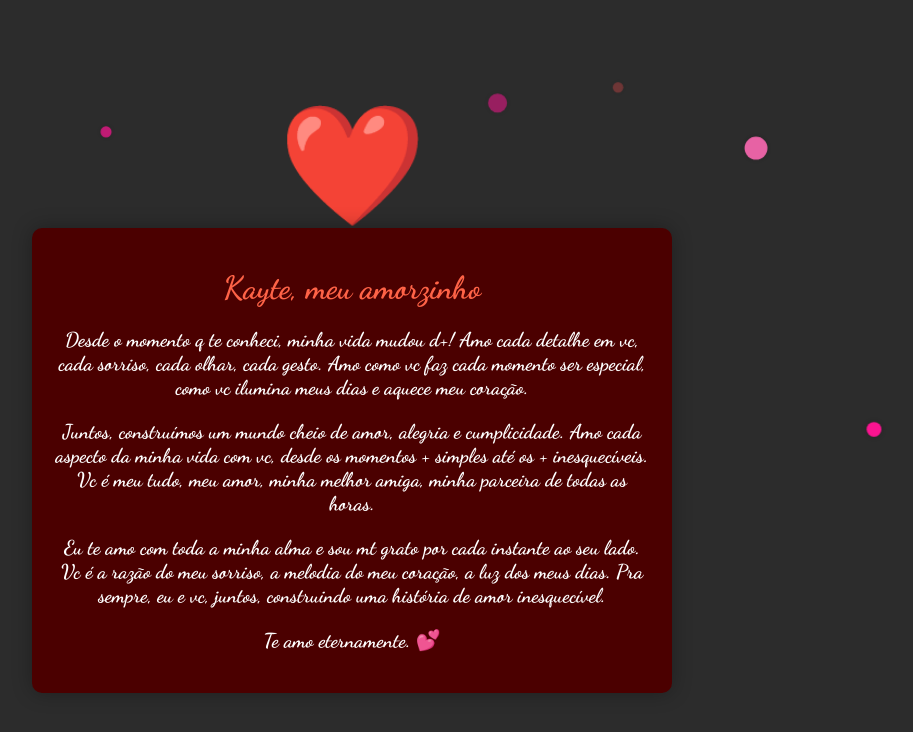
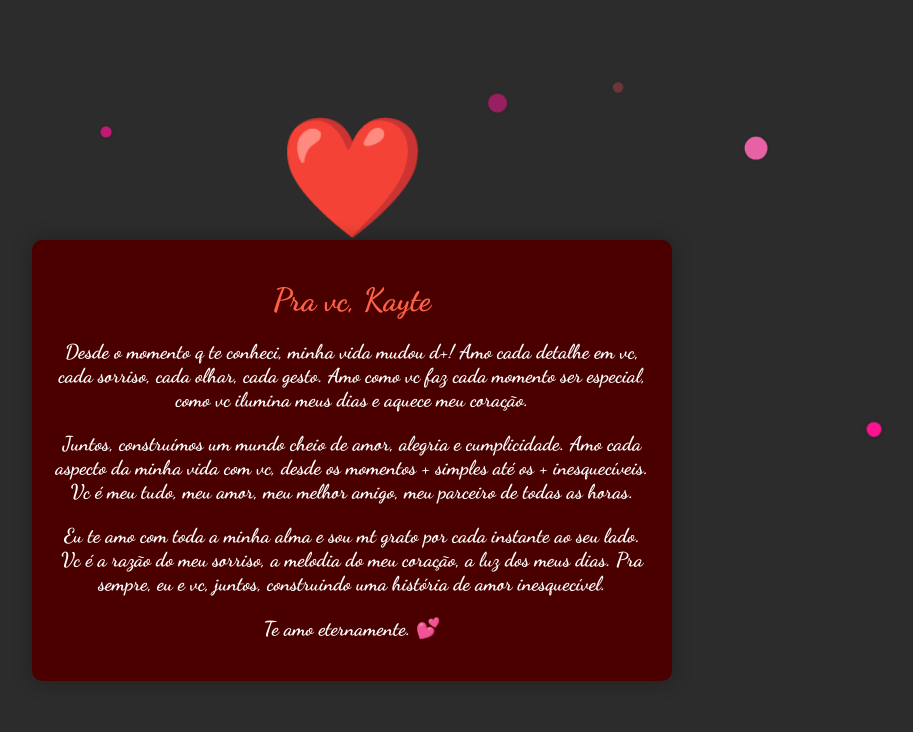
Before and after one commit to Matheusyrion/kate-3, a plain HTML site: page index.html in a window 1280 px wide. Shown: the whole page, without its empty margins (288-1201 px from the left). Drawn offline with Linux system fonts and the light colour scheme.

Commit message:
Update index.html

```diff
--- a/index.html
+++ b/index.html
@@ -3,7 +3,7 @@
 <head>
     <meta charset="UTF-8">
     <meta name="viewport" content="width=device-width, initial-scale=1.0">
-    <title>Mensagem Romântica</title>
+    <title>Mensagem Romântica para Kayte</title>
     <link href="https://fonts.googleapis.com/css2?family=Dancing+Script:wght@700&display=swap" rel="stylesheet">
     <style>
         body {
@@ -115,9 +115,8 @@
         }
         .floating-above {
             position: absolute;
-            top: 10px;
-            left: 50%;
-            transform: translateX(-50%);
+            top: 0;
+            left: 0;
             width: 100%;
             height: 100%;
             pointer-events: none;
@@ -127,10 +126,10 @@
             position: absolute;
             top: -30px;
             background-color: #ff69b4;
-            width: 15px;
-            height: 15px;
+            width: 20px;
+            height: 20px;
             border-radius: 50%;
-            animation: float-above 5s infinite;
+            animation: float-above 6s infinite;
             box-shadow: 0 0 10px rgba(0, 0, 0, 0.2);
         }
         @keyframes float-above {
@@ -172,12 +171,12 @@
 <body>
     <div class="heart">❤️</div>
     <div class="message">
-        <h1>Kayte, meu amorzinho</h1>
+        <h1>Pra vc, Kayte</h1>
         <p>
             Desde o momento q te conheci, minha vida mudou d+! Amo cada detalhe em vc, cada sorriso, cada olhar, cada gesto. Amo como vc faz cada momento ser especial, como vc ilumina meus dias e aquece meu coração.
         </p>
         <p>
-            Juntos, construímos um mundo cheio de amor, alegria e cumplicidade. Amo cada aspecto da minha vida com vc, desde os momentos + simples até os + inesquecíveis. Vc é meu tudo, meu amor, minha melhor amiga, minha parceira de todas as horas.
+            Juntos, construímos um mundo cheio de amor, alegria e cumplicidade. Amo cada aspecto da minha vida com vc, desde os momentos + simples até os + inesquecíveis. Vc é meu tudo, meu amor, meu melhor amigo, meu parceiro de todas as horas.
         </p>
         <p>
             Eu te amo com toda a minha alma e sou mt grato por cada instante ao seu lado. Vc é a razão do meu sorriso, a melodia do meu coração, a luz dos meus dias. Pra sempre, eu e vc, juntos, construindo uma história de amor inesquecível.
```
